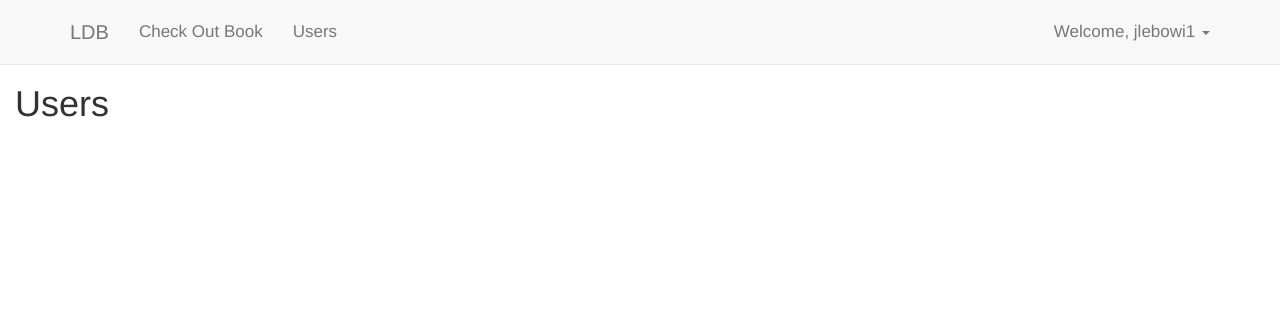
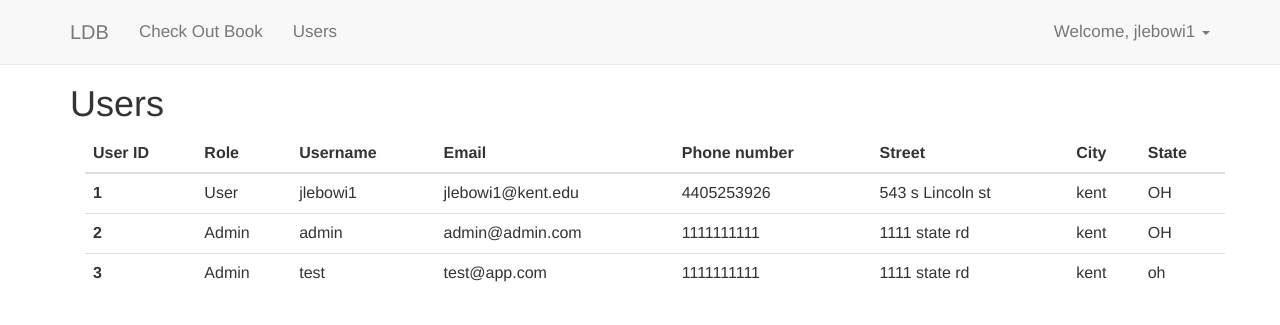
Before and after one commit to AugmentedMode/database-final, a Flask app: page /user_management/ in a window 1280 px wide. Shown: the top 325 px of the page. Run offline with Flask 2, Linux system fonts and the light colour scheme; a user stored in the database is signed in; data comes from the database, SQL or seed files in the repository; some libraries are stand-ins or nearby versions.

Commit message:
semi-working users page

```diff
--- a/manage.py
+++ b/manage.py
@@ -136,7 +136,8 @@ def checkout():
 @app.route("/user_management/")
 @login_required
 def user_management():
-    return render_template('users.html', username=session['username'])
+    users_dict = functions.all_users()
+    return render_template('users.html', username=session['username'], users = users_dict)
 
 def admin():
     return 'ADMIN'
--- a/templates/users.html
+++ b/templates/users.html
@@ -2,8 +2,42 @@
 
 {% block content %}
 
-<div class="container-fluid">
+<div class="container">
     <h1>Users</h1>
+    <div class="container">
+        <table class="table">
+            <thead>
+              <tr>
+                <th scope="col">User ID</th>
+                <th scope="col">Role</th>
+                <th scope="col">Username</th>
+                <th scope="col">Email</th>
+                <th scope="col">Phone number</th>
+                <th scope="col">Street</th>
+                <th scope="col">City</th>
+                <th scope="col">State</th>
+              </tr>
+            </thead>
+            <tbody>
+                {% for user in users %}
+                    <tr>
+                        <th scope = "row">{{user[0]}}</th>
+                        {% if user[7] == 1 %}
+                            <td>Admin</td>
+                        {% else %}
+                            <td>User</td>
+                        {% endif %}
+                        <td>{{user[1]}}</td>
+                        <td>{{user[2]}}</td>
+                        <td>{{user[3]}}</td>
+                        <td>{{user[4]}}</td>
+                        <td>{{user[5]}}</td>
+                        <td>{{user[6]}}</td>
+                    </tr>
+                {% endfor %}
+            </tbody>
+          </table>
+    </div>
 </div>
 
 {% endblock %}
--- a/utils/functions.py
+++ b/utils/functions.py
@@ -144,3 +144,28 @@ def edit_password(password, user_id):
         return
     except:
         cursor.close()
+
+def all_users():
+    '''
+        Returns all users in the database
+    '''
+    conn = get_database_connection()
+    try:
+        cursor = conn.cursor()
+        cursor.execute("SELECT user_id, username, email, phone_number, street, city, state, \
+        (user_id IN (SELECT user_id FROM users NATURAL JOIN staff)) AS is_admin \
+        FROM users;")
+
+        '''row = cursor.fetchone()
+        while row is not None:
+            print(row)
+            row = cursor.fetchone()
+        '''
+
+        results = cursor.fetchall()
+
+        conn.commit()
+        cursor.close()
+        return results
+    except:
+        cursor.close()
```
